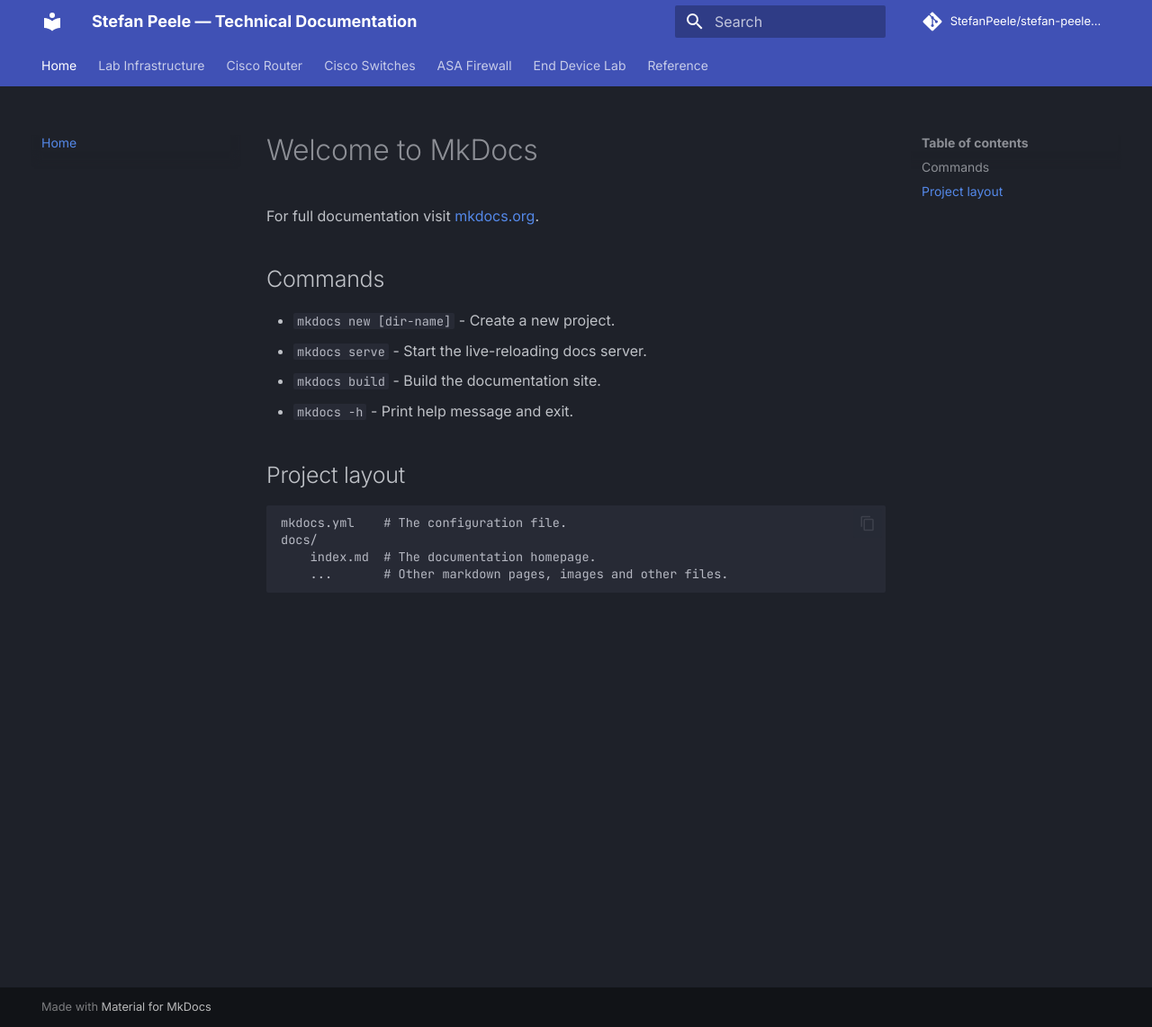
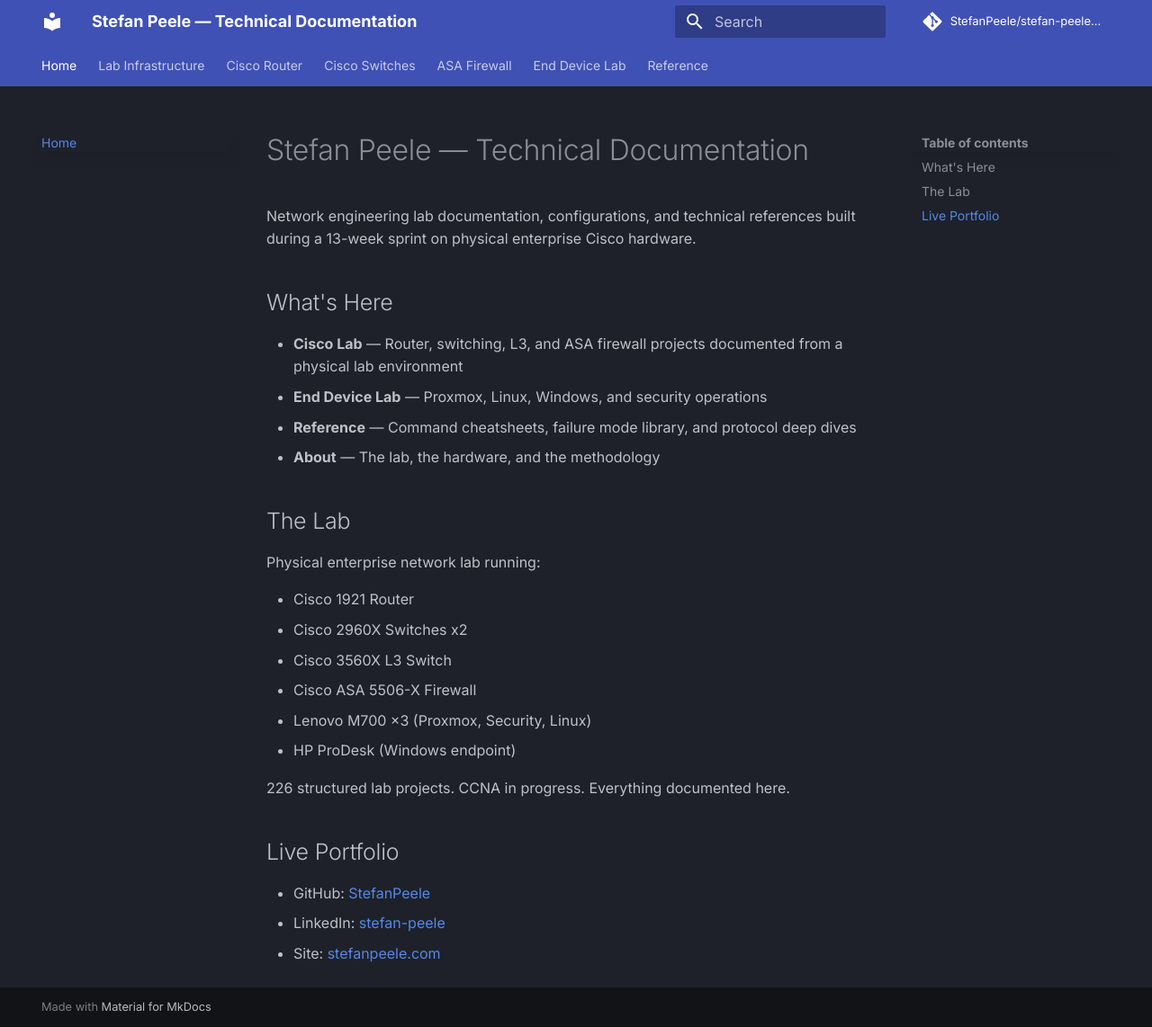
Before and after one commit to StefanPeele/stefan-peele-docs, an MkDocs documentation site: the page built from docs/index.md, in a window 1280 px wide and 1142 px high. Shown: the whole window at 90% size. Built offline with MkDocs 1.6.1 and Material for MkDocs 9.7.7, drawn with Linux system fonts in a browser that asks for light colours; comment, search, counter and statistics services are not loaded.

Commit message:
Updated home page with lab overview

```diff
--- a/docs/index.md
+++ b/docs/index.md
@@ -1,17 +1,35 @@
-# Welcome to MkDocs
+# Stefan Peele — Technical Documentation
 
-For full documentation visit [mkdocs.org](https://www.mkdocs.org).
+Network engineering lab documentation, configurations,
+and technical references built during a 13-week sprint
+on physical enterprise Cisco hardware.
 
-## Commands
+## What's Here
 
-* `mkdocs new [dir-name]` - Create a new project.
-* `mkdocs serve` - Start the live-reloading docs server.
-* `mkdocs build` - Build the documentation site.
-* `mkdocs -h` - Print help message and exit.
+- **Cisco Lab** — Router, switching, L3, and ASA firewall
+  projects documented from a physical lab environment
+- **End Device Lab** — Proxmox, Linux, Windows,
+  and security operations
+- **Reference** — Command cheatsheets, failure mode
+  library, and protocol deep dives
+- **About** — The lab, the hardware, and the methodology
 
-## Project layout
+## The Lab
 
-    mkdocs.yml    # The configuration file.
-    docs/
-        index.md  # The documentation homepage.
-        ...       # Other markdown pages, images and other files.
+Physical enterprise network lab running:
+
+- Cisco 1921 Router
+- Cisco 2960X Switches x2
+- Cisco 3560X L3 Switch
+- Cisco ASA 5506-X Firewall
+- Lenovo M700 x3 (Proxmox, Security, Linux)
+- HP ProDesk (Windows endpoint)
+
+226 structured lab projects. CCNA in progress.
+Everything documented here.
+
+## Live Portfolio
+
+- GitHub: [StefanPeele](https://github.com/StefanPeele)
+- LinkedIn: [stefan-peele](https://linkedin.com/in/stefan-peele-aa3b74284)
+- Site: [stefanpeele.com](https://stefanpeele.com)
```
